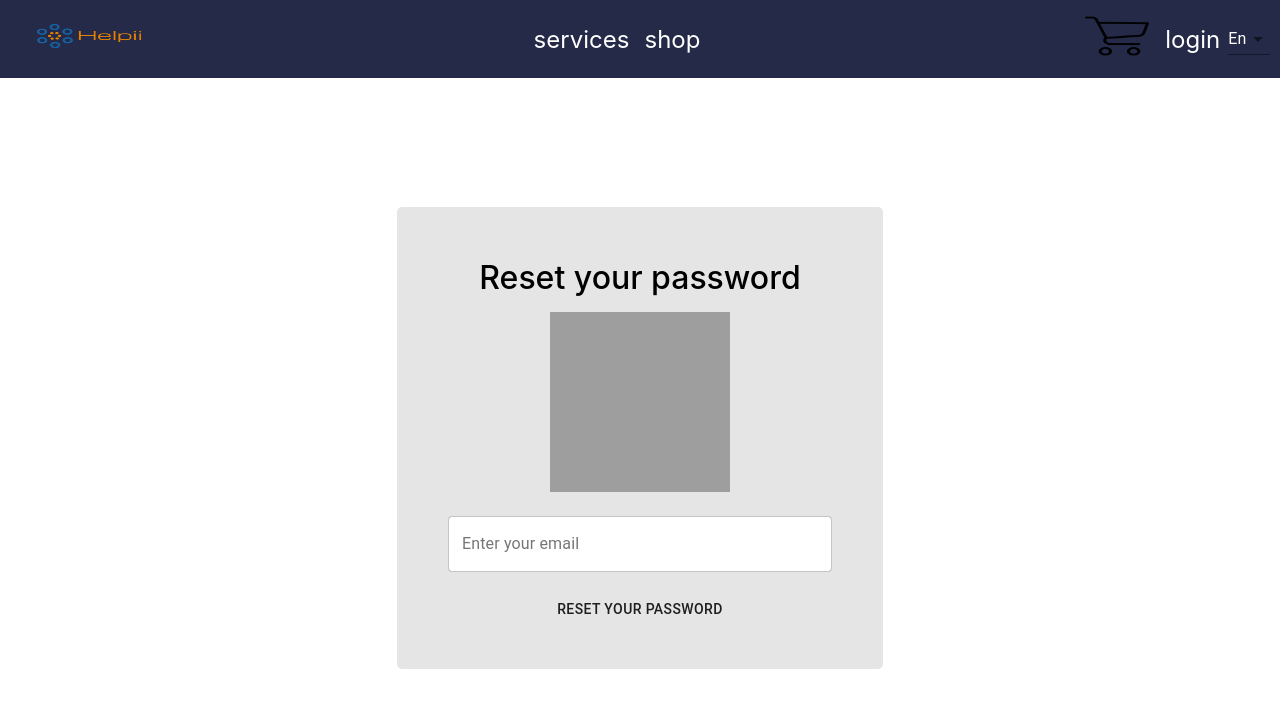
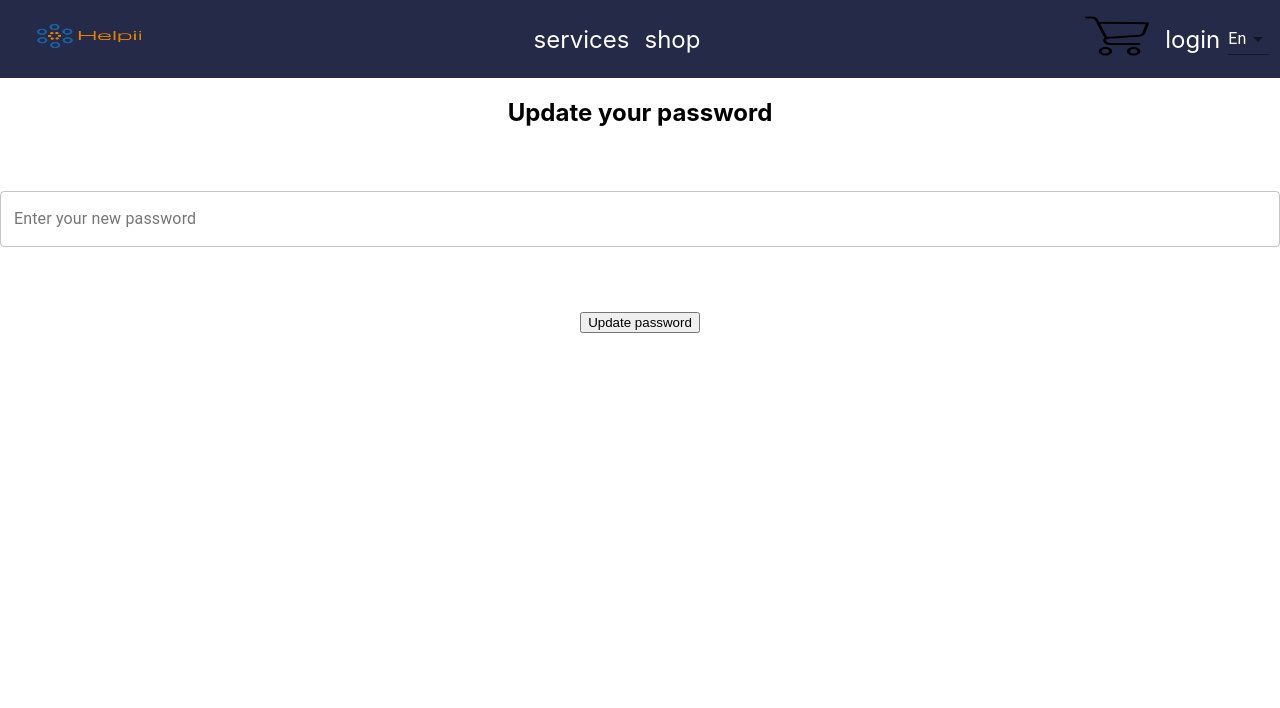
Before and after one commit to Louis-Huynh/Helpii, a React (Create React App) app: page /reset_password/1/1 in a window 1280 px wide. Shown: the top 708 px of the page. Built offline with nearby package versions, Linux system fonts and the light colour scheme; grey boxes are pictures that could not be loaded.

Commit message:
72-setup change password form and its routing

```diff
--- a/src/App.js
+++ b/src/App.js
@@ -16,6 +16,7 @@ import { Switch, Route, Link } from "react-router-dom";
 
 import FooterContainer from "./Containers/FooterContainer";
 import ForgotPassword from "./Section/ForgotPassword";
+import ChangePassForm from "./Section/ChangePassForm";
 
 function App() {
   return (
@@ -51,9 +52,17 @@ function App() {
         <Chat />
       </Route>
 
-      <Route path="/reset_password">
+      <Route exact path="/reset_password">
         <ForgotPassword />
       </Route>
+
+      <Route
+        path="/reset_password/:id/:token"
+        // component={ChangePassForm}
+        render={({ match }) => (
+          <ChangePassForm userId={match.params.id} token={match.params.token} />
+        )}
+      />
 
       <Route exact path="/create_service">
         <CreateServices />
--- /dev/null
+++ b/src/Section/ChangePassForm.js
@@ -0,0 +1,52 @@
+import React, { useState } from "react";
+import FieldInput from "../Components/FieldInput";
+import Button from "@material-ui/core/Button";
+import axios from "axios";
+
+const ChangePassForm = (props) => {
+  const [password, setPassword] = useState("");
+  const [submitted, setSubmitted] = useState(false);
+
+  const sendPasswordReset = (e) => {
+    e.preventDefault();
+
+    console.log("props:", props);
+    const { userId, token } = props;
+
+    console.log("userId", userId);
+    console.log("token:", token);
+
+    axios
+      .post(`http://localhost:3001/reset_password/${userId}/${token}`, {
+        password: password,
+      })
+      .then((response) => console.log("the response: ", response));
+
+    // console.log("match? ", match);
+  };
+
+  return (
+    <div>
+      <h2>Update your password</h2>
+      {submitted ? (
+        <div>
+          <p>Your password has been saved.</p>
+          {/* link to login page */}
+        </div>
+      ) : (
+        <div>
+          <form onSubmit={sendPasswordReset}>
+            <FieldInput
+              title={"Enter your new password"}
+              value={password}
+              updateData={(e) => setPassword(e)}
+            />
+            <button>Update password</button>
+          </form>
+        </div>
+      )}
+    </div>
+  );
+};
+
+export default ChangePassForm;
--- a/src/Section/ForgotPassword.js
+++ b/src/Section/ForgotPassword.js
@@ -10,8 +10,9 @@ const ForgotPassword = (event) => {
   const [email, setEmail] = useState("");
 
   const forgotPassword = () => {
+    //https://helpii-backend.herokuapp.com/reset_password
     axios
-      .post("https://helpii-backend.herokuapp.com/reset_password", {
+      .post("http://localhost:3001/reset_password", {
         email: email,
       })
       .then((response) => {
@@ -30,7 +31,7 @@ const ForgotPassword = (event) => {
         <FieldInput
           title={"Enter your email"}
           value={email}
-          updateData={(e) => setEmail(e.target.value)}
+          updateData={(e) => setEmail(e)}
         />
 
         <Button type="submit" onClick={forgotPassword}>
```
